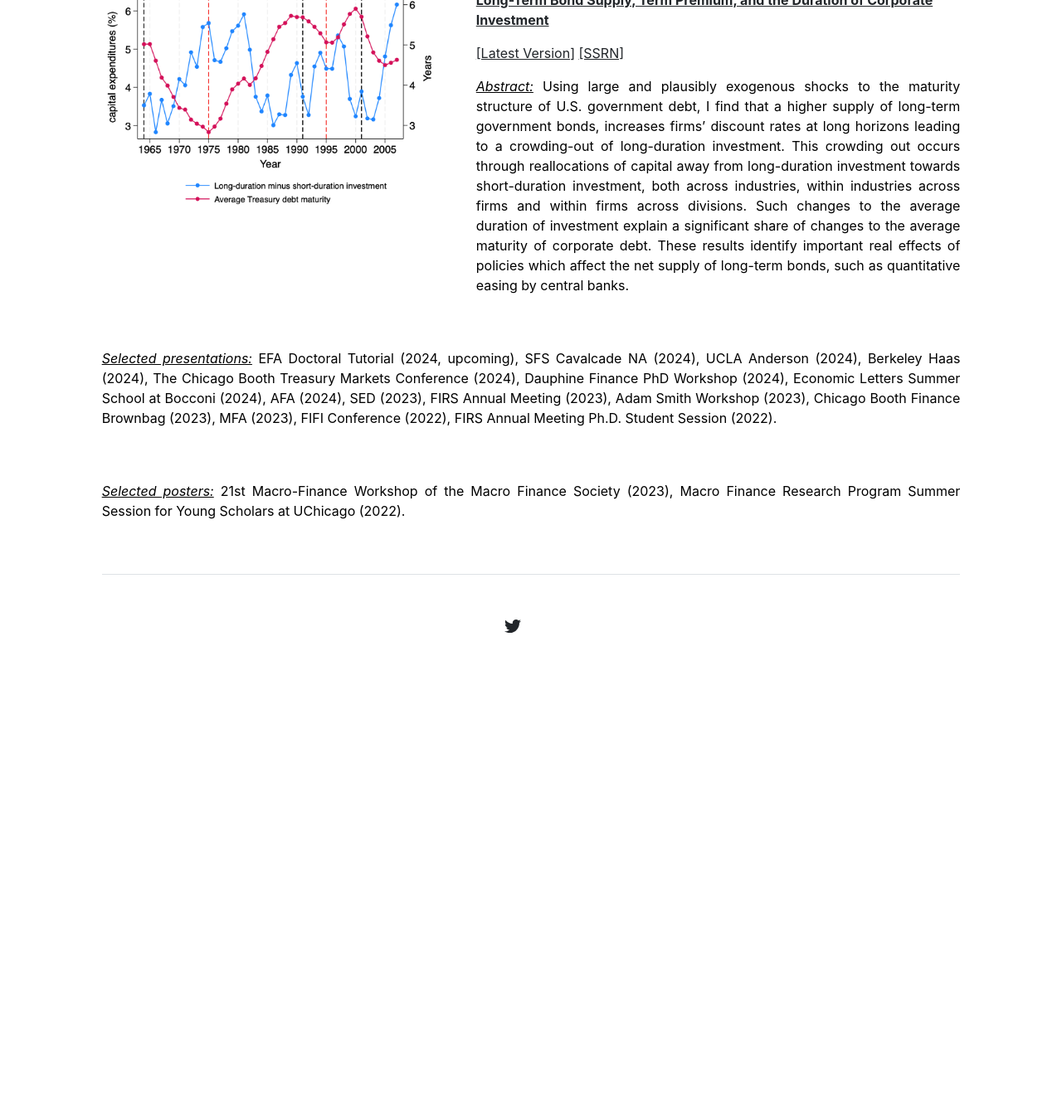
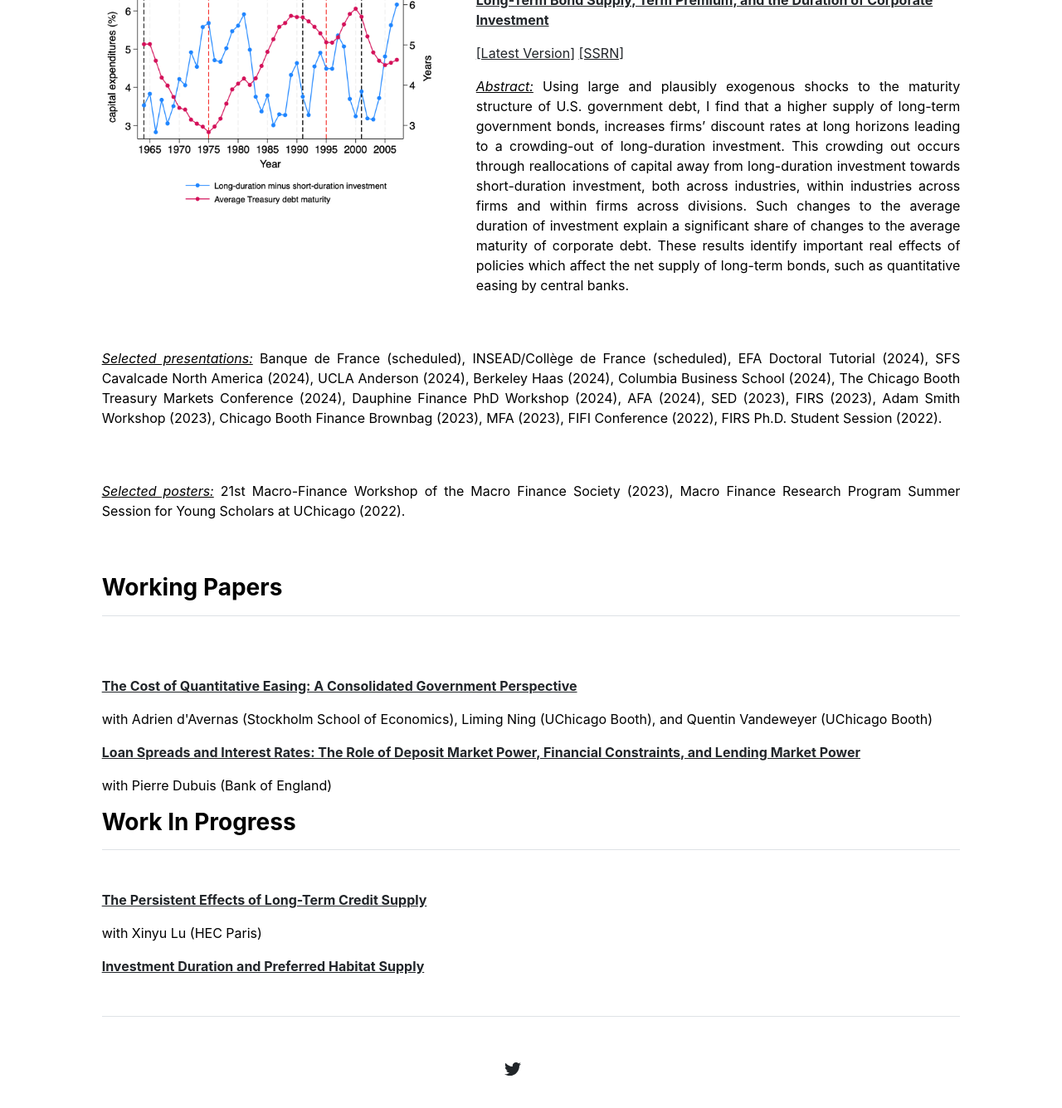
Before and after one commit to antoinehubertdefraisse/antoinehubertdefraisse.github.io, a Jekyll site: the page built from index.md, in a window 1280 px wide and 1400 px high, scrolled down 634 px. Shown: the top 1336 px of the window at 83% size. Built offline with Jekyll 4.4.1, drawn with Linux system fonts in a browser that asks for light colours; before the commit the page ends 1501 px from its top, so only the background shows below that; some of the changed text lies outside the part shown.

Commit message:
Update home.html

```diff
--- a/_layouts/home.html
+++ b/_layouts/home.html
@@ -19,7 +19,7 @@ layout: default
 </div>
 
 <div class="row g-5 mb-5">
-    <h3 class="fw-bold border-bottom pb-2 mb-2">Featured Paper</h3>
+    <h3 class="fw-bold border-bottom pb-2 mb-2">Job Market Paper</h3>
 
   <div class="col-md-5">
     <img src="{{ site.github.url }}/assets/duration.png" alt="Home" width="100%">
@@ -31,8 +31,36 @@ layout: default
 	 <p>     <a href="http://antoinehubertdefraisse.github.io/pdf/JMP_Antoine_HubertdeFraisse.pdf" target="_blank">[Latest Version]</a>
 		 <a href="https://papers.ssrn.com/sol3/papers.cfm?abstract_id=4064763" target="_blank">[SSRN]</a>
 	 <p>
-    <p align="justify"> <u><em>Abstract:</em></u> Using large and plausibly exogenous shocks to the maturity structure of U.S. government debt, I find that a higher supply of long-term government bonds, increases firms’ discount rates at long horizons leading to a crowding-out of long-duration investment. This crowding out occurs through reallocations of capital away from long-duration investment towards short-duration investment, both across industries, within industries across firms and within firms across divisions. Such changes to the average duration of investment explain a significant share of changes to the average maturity of corporate debt. These results identify important real effects of policies which affect the net supply of long-term bonds, such as quantitative easing by central banks.	</p>
+    <p align="justify"> <u><em>Abstract:</em></u>
+    Using large and plausibly exogenous shocks to the maturity structure of U.S. government debt, I find that a higher supply of long-term government bonds, increases firms’ discount rates at long horizons leading to a crowding-out of long-duration investment. This crowding out occurs through reallocations of capital away from long-duration investment towards short-duration investment, both across industries, within industries across firms and within firms across divisions. Such changes to the average duration of investment explain a significant share of changes to the average maturity of corporate debt. These results identify important real effects of policies which affect the net supply of long-term bonds, such as quantitative easing by central banks.
+    </p>
   </div>
-	<p align="justify"> <u><em>Selected presentations:</em></u> EFA Doctoral Tutorial (2024, upcoming), SFS Cavalcade NA (2024), UCLA Anderson (2024), Berkeley Haas (2024), The Chicago Booth Treasury Markets Conference (2024), Dauphine Finance PhD Workshop (2024), Economic Letters Summer School at Bocconi (2024), AFA (2024), SED (2023), FIRS Annual Meeting (2023), Adam Smith Workshop (2023), Chicago Booth Finance Brownbag (2023), MFA (2023), FIFI Conference (2022), FIRS Annual Meeting Ph.D. Student Session (2022). </p>
-	 <p align="justify"> <u><em>Selected posters:</em></u> 21st Macro-Finance Workshop of the Macro Finance Society (2023), Macro Finance Research Program Summer Session for Young Scholars at UChicago (2022). </p>
+	<p align="justify"> <u><em>Selected presentations:</em></u>
+Banque de France (scheduled), INSEAD/Collège de France (scheduled), EFA Doctoral Tutorial (2024), SFS Cavalcade North America (2024), UCLA Anderson (2024), Berkeley Haas (2024),  Columbia Business School (2024), The Chicago Booth Treasury Markets Conference (2024), Dauphine Finance PhD Workshop (2024), AFA (2024), SED (2023), FIRS  (2023), Adam Smith Workshop (2023), Chicago Booth Finance Brownbag (2023), MFA (2023), FIFI Conference (2022), FIRS Ph.D. Student Session (2022).
+</p>
+	 <p align="justify"> <u><em>Selected posters:</em></u>
+	 21st Macro-Finance Workshop of the Macro Finance Society (2023), Macro Finance Research Program Summer Session for Young Scholars at UChicago (2022).
+	 </p>
 </div>
+
+  <div>
+    <h3 class="fw-bold border-bottom pb-3 mb-5">Working Papers</h3>
+      <br>
+    <p><a href="transmission.pdf" target="_blank"><b>The Cost of Quantitative Easing: A Consolidated Government Perspective  </b>
+      </a></p>
+	  <p>with Adrien d'Avernas (Stockholm School of Economics), Liming Ning (UChicago Booth), and Quentin Vandeweyer (UChicago Booth)</p>
+        <p>
+    <p><a href="transmission.pdf" target="_blank"><b>Loan Spreads and Interest Rates: The Role of Deposit Market Power, Financial Constraints, and Lending Market Power </b>
+      </a></p>
+            </a></p>
+	  <p>with Pierre Dubuis (Bank of England)</p>
+        <p>
+  </div>
+  <div>
+    <h3 class="fw-bold border-bottom pb-3 mb-5">Work In Progress</h3>
+    <p><a href="transmission.pdf" target="_blank"><b>The Persistent Effects of Long-Term Credit Supply </b>
+      </a></p>
+	  <p>with Xinyu Lu (HEC Paris)</p>
+        <p>	    <p><a href="preferredhabitatsupply.pdf" target="_blank"><b> Investment Duration and Preferred Habitat Supply </b>
+      </a></p>
+  </div>
```
